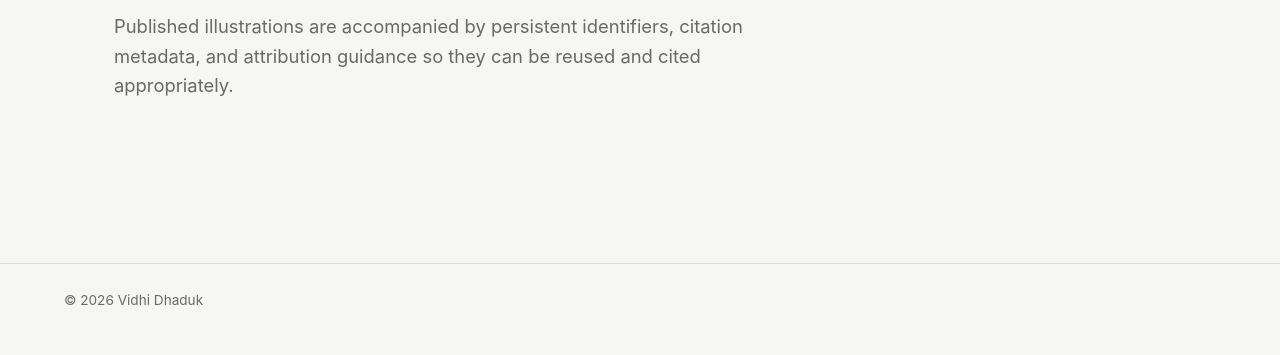
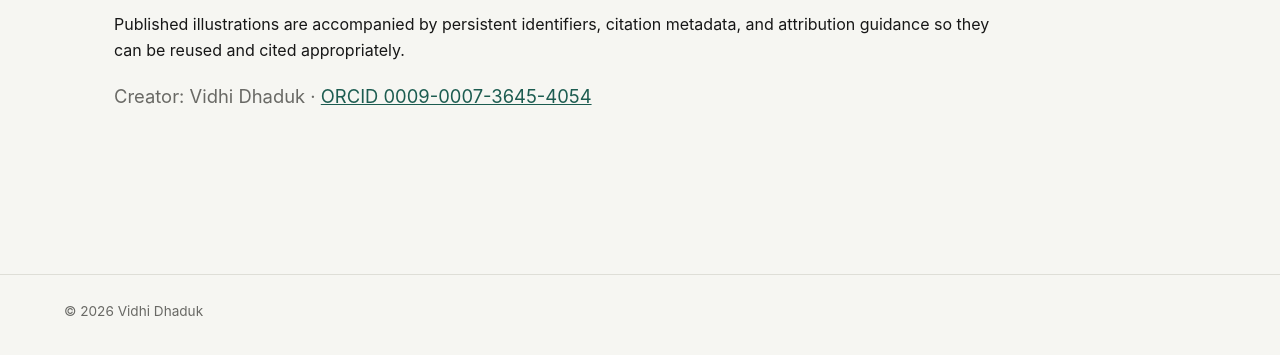
Before and after one commit to vidhidhaduk05/VD-MI-GALLERY, a plain HTML site: page about.html in a window 1280 px wide. Shown: the part 405-760 px from the top of the page. Drawn offline with Linux system fonts and the light colour scheme.

Commit message:
about: add creator ORCID iD link

```diff
--- a/about.html
+++ b/about.html
@@ -1 +1,2 @@
-<!doctype html><html lang="en"><head><meta charset="utf-8"><meta name="viewport" content="width=device-width,initial-scale=1"><title>About VD-MI</title><link rel="stylesheet" href="assets/styles.css"></head><body><header class="header"><a class="brand" href="index.html">VD-MI</a><nav><a href="index.html">Illustrations</a><a href="about.html">About</a></nav></header><main><section class="hero"><p class="eyebrow">VD-MI</p><h1>Medical illustrations by Vidhi Dhaduk.</h1><p>Published illustrations are accompanied by persistent identifiers, citation metadata, and attribution guidance so they can be reused and cited appropriately.</p></section></main><footer>© <span id="year"></span> Vidhi Dhaduk</footer><script>document.getElementById('year').textContent=new Date().getFullYear()</script></body></html>
+<!doctype html><html lang="en"><head><meta charset="utf-8"><meta name="viewport" content="width=device-width,initial-scale=1"><title>About VD-MI</title><link rel="stylesheet" href="assets/styles.css"></head><body><header class="header"><a class="brand" href="index.html">VD-MI</a><nav><a href="index.html">Illustrations</a><a href="about.html">About</a></nav></header><main><section class="hero"><p class="eyebrow">VD-MI</p><h1>Medical illustrations by Vidhi Dhaduk.</h1><p>Published illustrations are accompanied by persistent identifiers, citation metadata, and attribution guidance so they can be reused and cited appropriately.</p>
+    <p>Creator: Vidhi Dhaduk · <a href="https://orcid.org/0009-0007-3645-4054" rel="noopener">ORCID 0009-0007-3645-4054</a></p></section></main><footer>© <span id="year"></span> Vidhi Dhaduk</footer><script>document.getElementById('year').textContent=new Date().getFullYear()</script></body></html>
```
